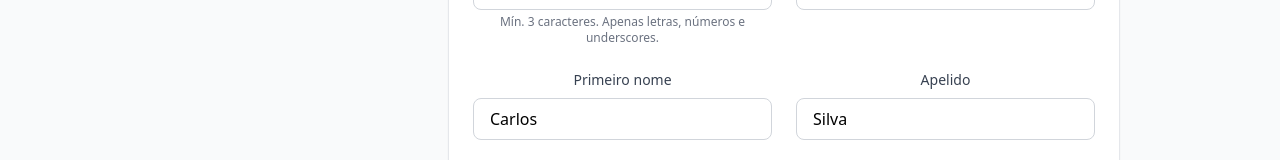
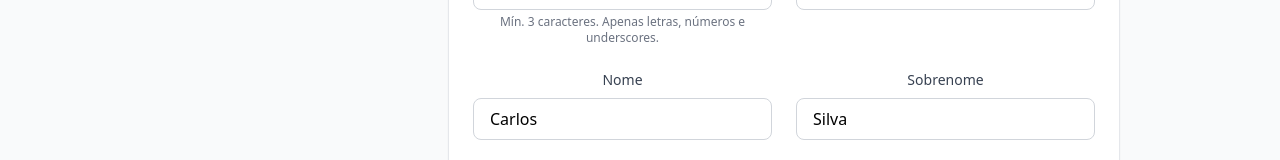
Before and after one commit to Ched-22/SkyTrade, a React (Vite) app: page /settings in a window 1280 px wide. Shown: the part 536-696 px from the top of the page. Built offline with nearby package versions, Linux system fonts and the light colour scheme.

Commit message:
corrgindo o caminho settings no Dropdown e ajustando Chat Web

```diff
--- a/src/components/Dropdown.jsx
+++ b/src/components/Dropdown.jsx
@@ -19,7 +19,7 @@ const UserDropdown = () => {
     const menuItems = [
         { icon: '👤', label: 'Perfil', href: '/profile' },
         //{ icon: '👥', label: 'Convidar amigos', href: '/convidar' },
-        { icon: '⚙️', label: 'Configurações', href: '/configuracoes' },
+        { icon: '⚙️', label: 'Configurações', href: '/settings' },
         //{ icon: '🎨', label: 'Personalização', href: '/personalizacao' },
         { icon: '💰', label: 'Saldo', value: 'R$ 0,00', href: '/saldo' },
         { icon: '📦', label: 'Os meus pedidos', href: '/pedidos' },
--- a/src/pages/Chat.jsx
+++ b/src/pages/Chat.jsx
@@ -121,7 +121,7 @@ export default function Chat() {
 
     return (
         <div className=" bg-gray-50">
-            <div className="mx-auto px-4 py-8">
+            <div className="mx-auto md:mx-56 px-4 py-8">
                 <div className="mb-6">
                     <h1 className="text-3xl font-bold text-gray-900">Mensagens</h1>
                     <p className="text-gray-600 mt-1">Gerencie suas conversas e negociações</p>
--- a/src/pages/Settings.jsx
+++ b/src/pages/Settings.jsx
@@ -125,10 +125,10 @@ export default function Settings() {
 
                                     {/* Grid de campos */}
                                     <div className="grid grid-cols-1 md:grid-cols-2 gap-6">
-                                        {/* Nome de utilizador */}
+                                        {/* Username */}
                                         <div>
                                             <label className="block text-sm font-medium text-gray-700 mb-2">
-                                                Nome de utilizador <span className="text-red-500">*</span>
+                                                Username <span className="text-red-500">*</span>
                                             </label>
                                             <input
                                                 type="text"
@@ -161,7 +161,7 @@ export default function Settings() {
                                         {/* Nome */}
                                         <div>
                                             <label className="block text-sm font-medium text-gray-700 mb-2">
-                                                Primeiro nome
+                                                Nome
                                             </label>
                                             <input
                                                 type="text"
@@ -172,10 +172,10 @@ export default function Settings() {
                                             />
                                         </div>
 
-                                        {/* Apelido */}
+                                        {/* Sobrenome */}
                                         <div>
                                             <label className="block text-sm font-medium text-gray-700 mb-2">
-                                                Apelido
+                                                Sobrenome
                                             </label>
                                             <input
                                                 type="text"
```
